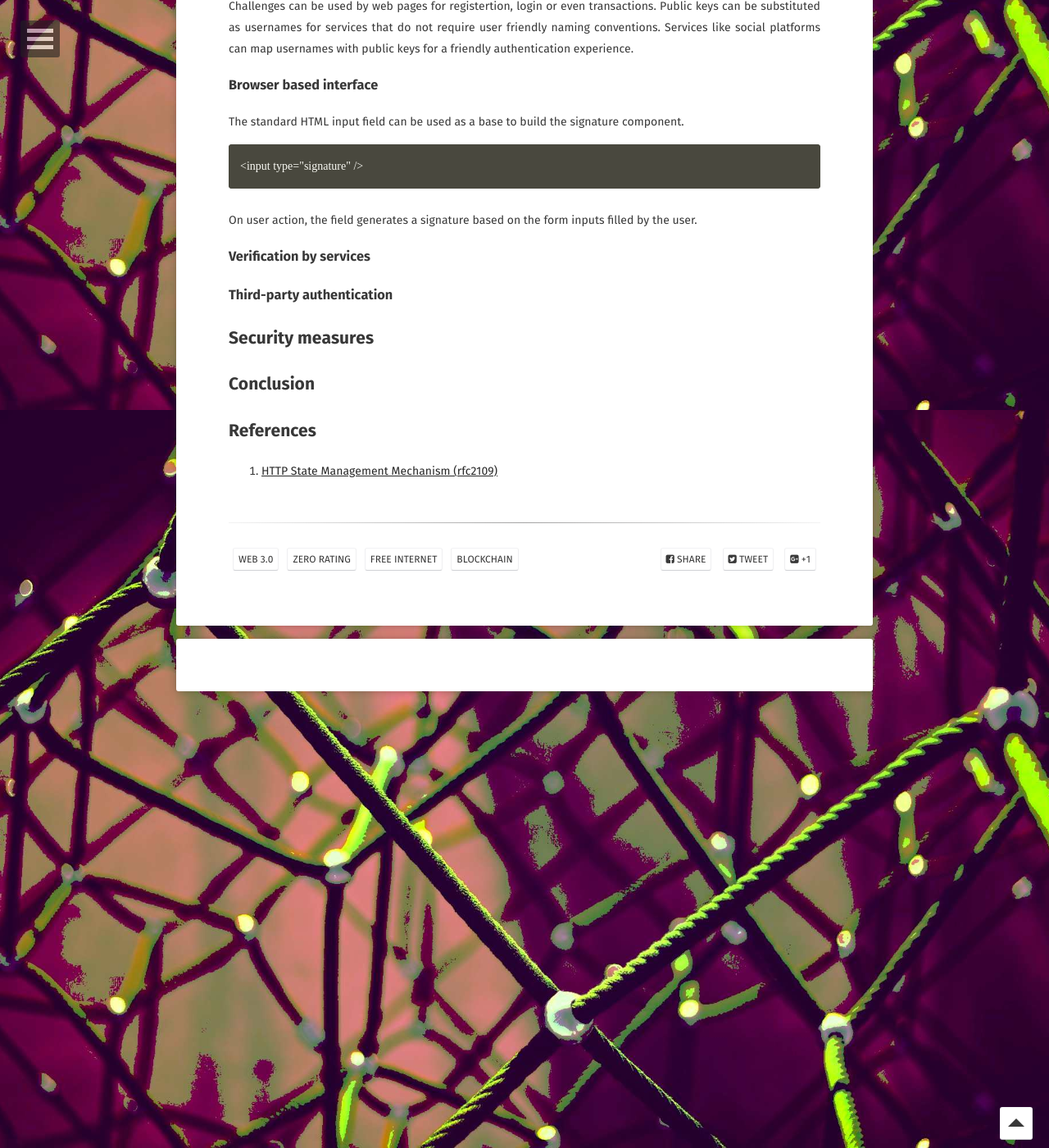
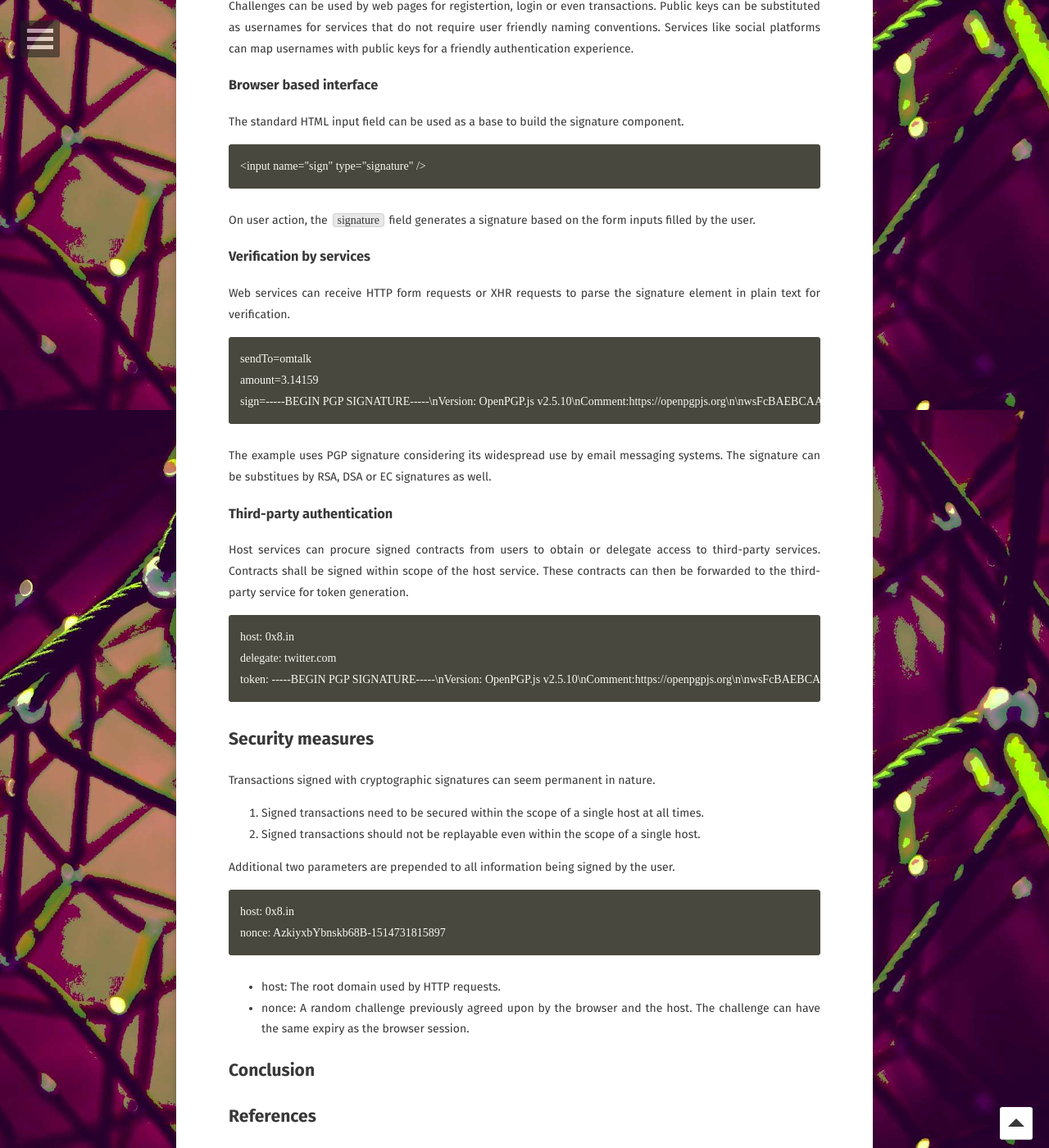
Before and after one commit to hexeight/hexeight.github.io, a Jekyll site: the page built from _posts/2017-17-07-web-crypto-api.md, in a window 1280 px wide and 1400 px high, scrolled down 1300 px. Shown: the whole window at 82% size. Built offline with Jekyll 4.4.1, drawn with Linux system fonts in a browser that asks for light colours; some web fonts are replaced; comment, search, counter and statistics services are not loaded; some of the changed text lies outside the part shown.

Commit message:
security measures

````diff
--- a/_posts/2017-17-07-web-crypto-api.md
+++ b/_posts/2017-17-07-web-crypto-api.md
@@ -31,16 +31,44 @@ Challenges can be used by web pages for registertion, login or even transactions
 The standard HTML input field can be used as a base to build the signature component.
 
 ```
-<input type="signature" />
+<input name="sign" type="signature" />
 ```
-On user action, the field generates a signature based on the form inputs filled by the user.
+On user action, the `signature` field generates a signature based on the form inputs filled by the user.
 
 ### Verification by services
+Web services can receive HTTP form requests or XHR requests to parse the signature element in plain text for verification.
 
+```
+sendTo=omtalk
+amount=3.14159
+sign=-----BEGIN PGP SIGNATURE-----\nVersion: OpenPGP.js v2.5.10\nComment:https://openpgpjs.org\n\nwsFcBAEBCAAQBQJaSPPeCRCYcC33miZm0gAAiksQANEZS3XjrWx2Ah7v8aqs\nZXl7zURE8HPQn/9cv7M2/2bV82+1Kpnzr1\nnPhigQS4w2a7o/29jcMyrW0Bh\nI8N0R76sF3jVKiEY4YY5WJHu4HRJWi\nA9roUJRYPpvJgPAsCQgDb8HZF0v4x\nus/KJrT38xKQiCzqYbQCacqkWv/JuHCS4UA2D0RvCNy/xJeb750xJE2quNv9\nhkjffwnH49R1tzOm9zDkXtoQYxPBmrKCW8iKDbRIDSTs15kVIlBsmUEISKQN\nRH6B30rZZXulsY0dJjE6ovzsuGbR/Em8TefMu5pOzE4jvflqOu3hsVIkx1ZE\nd1/YuuJmbBy8pFWaj5efnqpSgCcCSSCAquAfXu2arh7LMD2yIO+mYrhA2gEv\n+8Yd6CrkgTRzKCE8D22qylbmlppJRPIfAutspvKvZrETcfJTpzONVUiFCjxt\nMnU7t9mn+frItQ4fBrHqfJyfNfAppIWqqnPZvr0iUsO4v2+JzlkNx/OtFjr6\nx6msgK87MzGgVzNPoLAWo054IDIWMO7YVrg2sB6NpsbtDhXAmXytloLfjcCx\nBWrl9Cpm2SWkRADg8IAB8FPnqbARdwJtlSQgG6A5v7FXwKEwA41uVkAkVyZs\nuoDEY3yri1FZF1JPlDnKT8CrKYQijkj2BXHcvDBo66hvxbalNQZvzOb02W1r\nHlBb\n=b++B\n-----END PGP SIGNATURE-----
+```
+The example uses PGP signature considering its widespread use by email messaging systems. The signature can be substitues by RSA, DSA or EC signatures as well.
 
 ### Third-party authentication
+Host services can procure signed contracts from users to obtain or delegate access to third-party services. Contracts shall be signed within scope of the host service. These contracts can then be forwarded to the third-party service for token generation.
+
+```
+host: 0x8.in
+delegate: twitter.com
+token: -----BEGIN PGP SIGNATURE-----\nVersion: OpenPGP.js v2.5.10\nComment:https://openpgpjs.org\n\nwsFcBAEBCAAQB.....
+```
 
 ## Security measures
+Transactions signed with cryptographic signatures can seem permanent in nature.
+
+1. Signed transactions need to be secured within the scope of a single host at all times.
+2. Signed transactions should not be replayable even within the scope of a single host.
+
+Additional two parameters are prepended to all information being signed by the user.
+
+```
+host: 0x8.in
+nonce: AzkiyxbYbnskb68B-1514731815897
+```
+
+- host: The root domain used by HTTP requests.
+- nonce: A random challenge previously agreed upon by the browser and the host. The challenge can have the same expiry as the browser session.
 
 ## Conclusion
 
````
